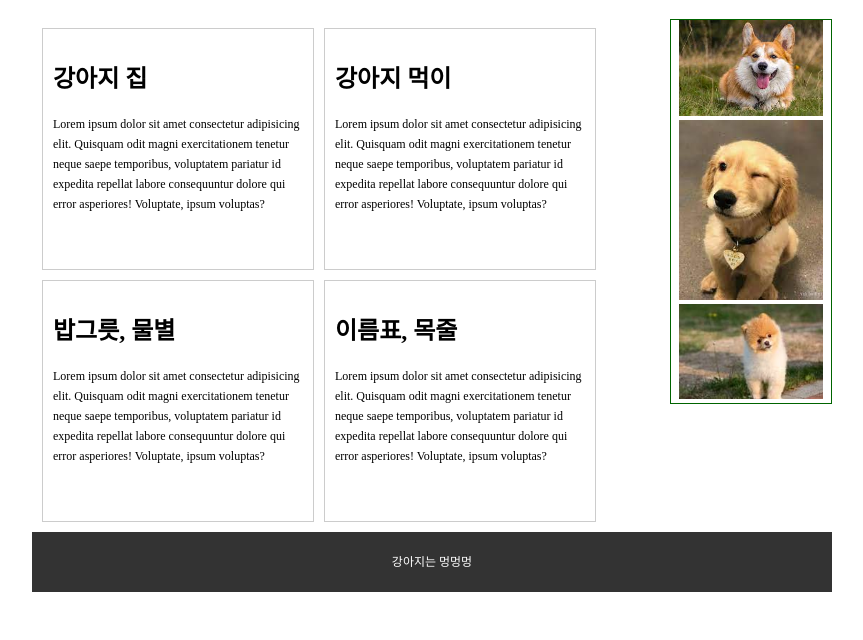
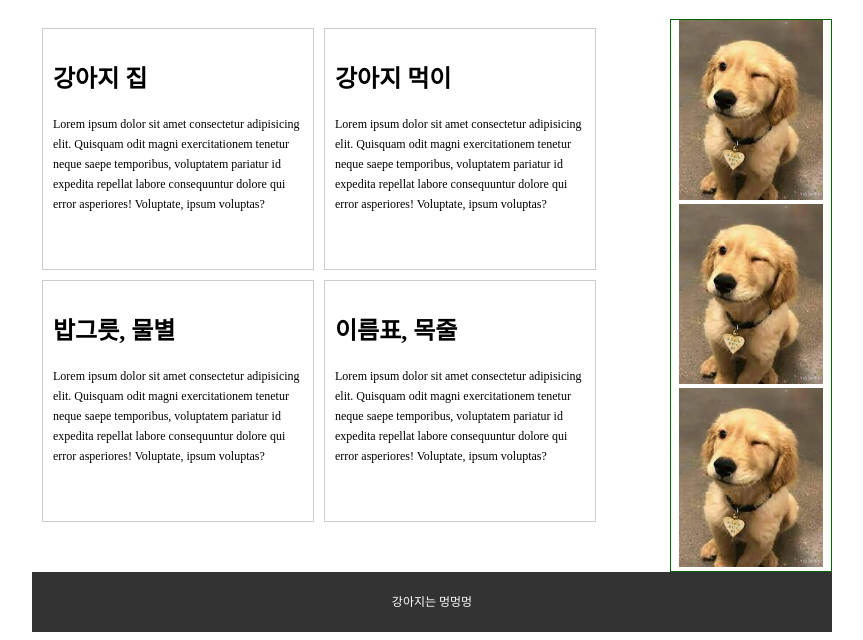
Before and after one commit to 1021gustn/study, a plain HTML site: page 3일차/강아지 홈페이지 답.html in a window 1280 px wide. Shown: the part 239-879 px from the top of the page, without its empty margins (208-1071 px from the left). Before the commit the page ends 839 px from the top, so only its background shows below. Drawn offline with Linux system fonts and the light colour scheme.

Commit message:
first commit

```diff
--- a/3일차/강아지 홈페이지 답.html
+++ b/3일차/강아지 홈페이지 답.html
@@ -146,9 +146,9 @@
             </article>
         </section>
         <aside>
-            <img src="dog2.jpg" alt="">
             <img src="dog3.jpg" alt="">
-            <img src="dog4.jpg" alt="">
+            <img src="dog3.jpg" alt="">
+            <img src="dog3.jpg" alt="">
         </aside>
         <footer>
             <address>
```
